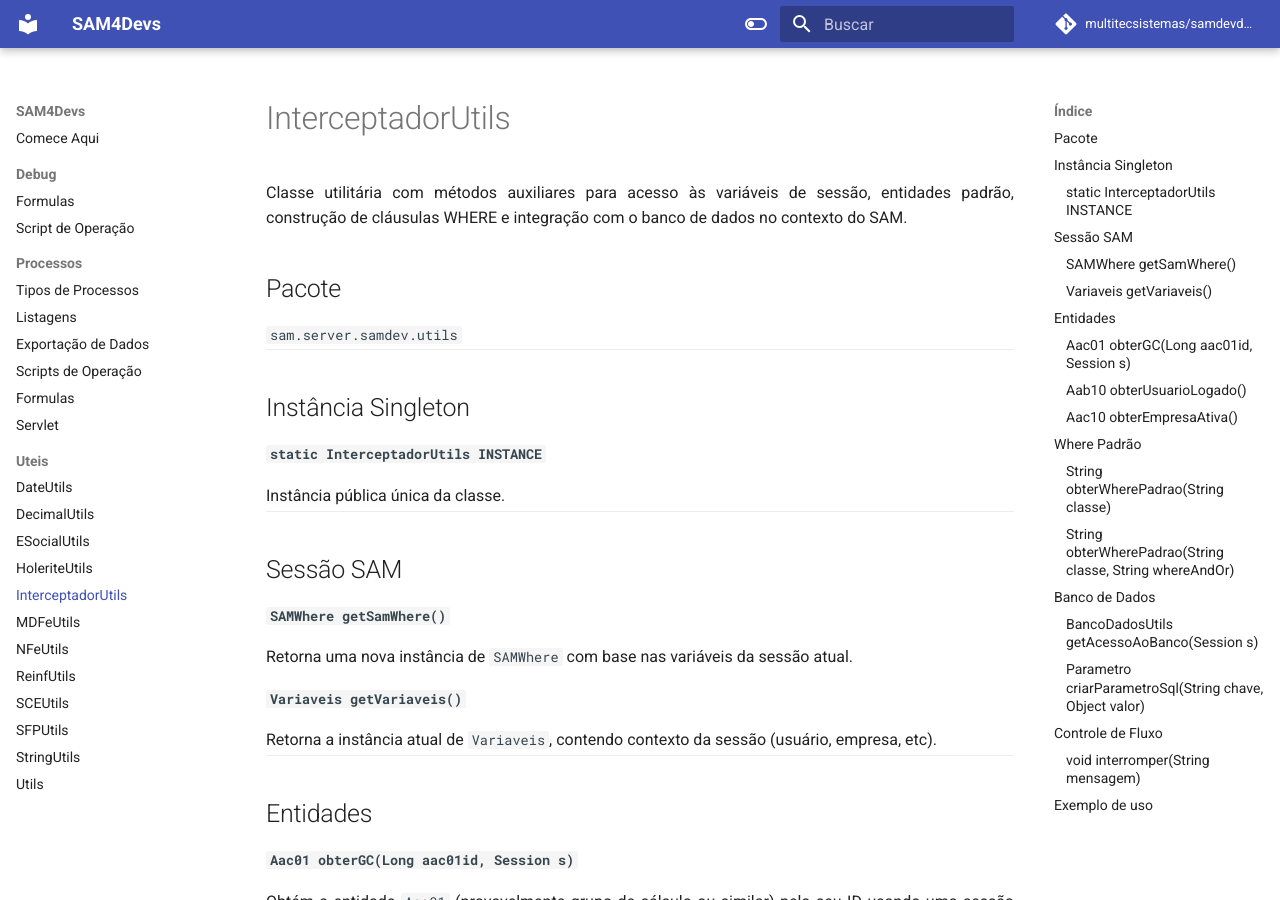
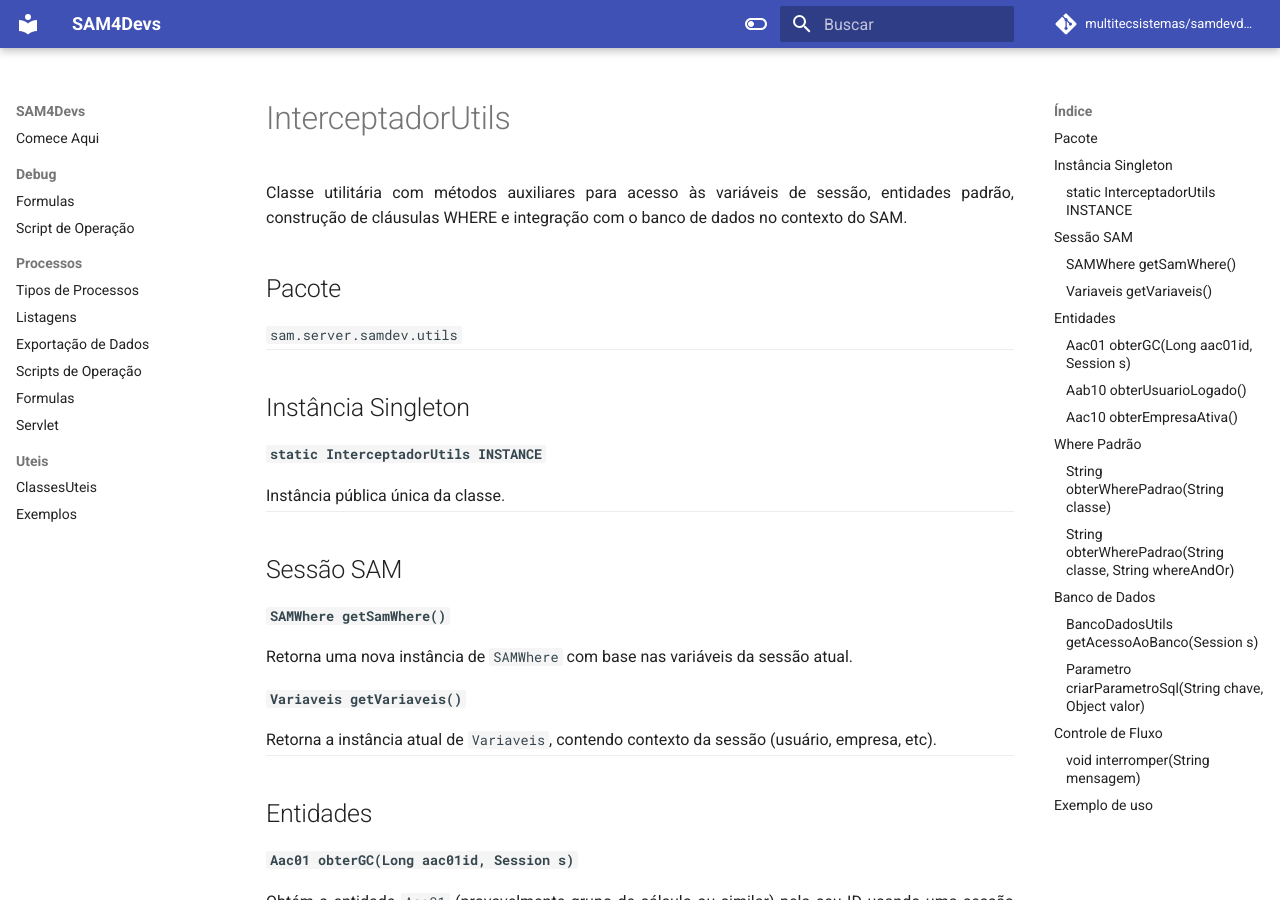
Before and after one commit to multitecsistemas/samdevdoc, an MkDocs documentation site: the page built from docs/utils/InterceptadorUtils.md, in a window 1280 px wide and 900 px high. Built offline with MkDocs 1.6.1 and Material for MkDocs 9.7.7, drawn with Linux system fonts in a browser that asks for light colours; comment, search, counter and statistics services are not loaded.

Commit message:
add indices

```diff
--- a/mkdocs.yml
+++ b/mkdocs.yml
@@ -16,18 +16,9 @@
         - Formulas: formulas.md
         - Servlet: servlet.md
     - Uteis:
-        - DateUtils: utils/DateUtils.md
-        - DecimalUtils: utils/DecimalUtils.md
-        - ESocialUtils: utils/ESocialUtils.md
-        - HoleriteUtils: utils/HoleriteUtils.md
-        - InterceptadorUtils: utils/InterceptadorUtils.md
-        - MDFeUtils: utils/MDFeUtils.md
-        - NFeUtils: utils/NFeUtils.md
-        - ReinfUtils: utils/ReinfUtils.md
-        - SCEUtils: utils/SCEUtils.md
-        - SFPUtils: utils/SFPUtils.md
-        - StringUtils: utils/StringUtils.md
-        - Utils: utils/Utils.md
+        - ClassesUteis: utils/Index.md
+        - Exemplos: exemplos/index.md
+
 
 theme:
     name: material
```
Also changed, not shown: docs/exemplos/index.md (added, +11 -0 lines), docs/utils/Index.md (added, +29 -0 lines).
